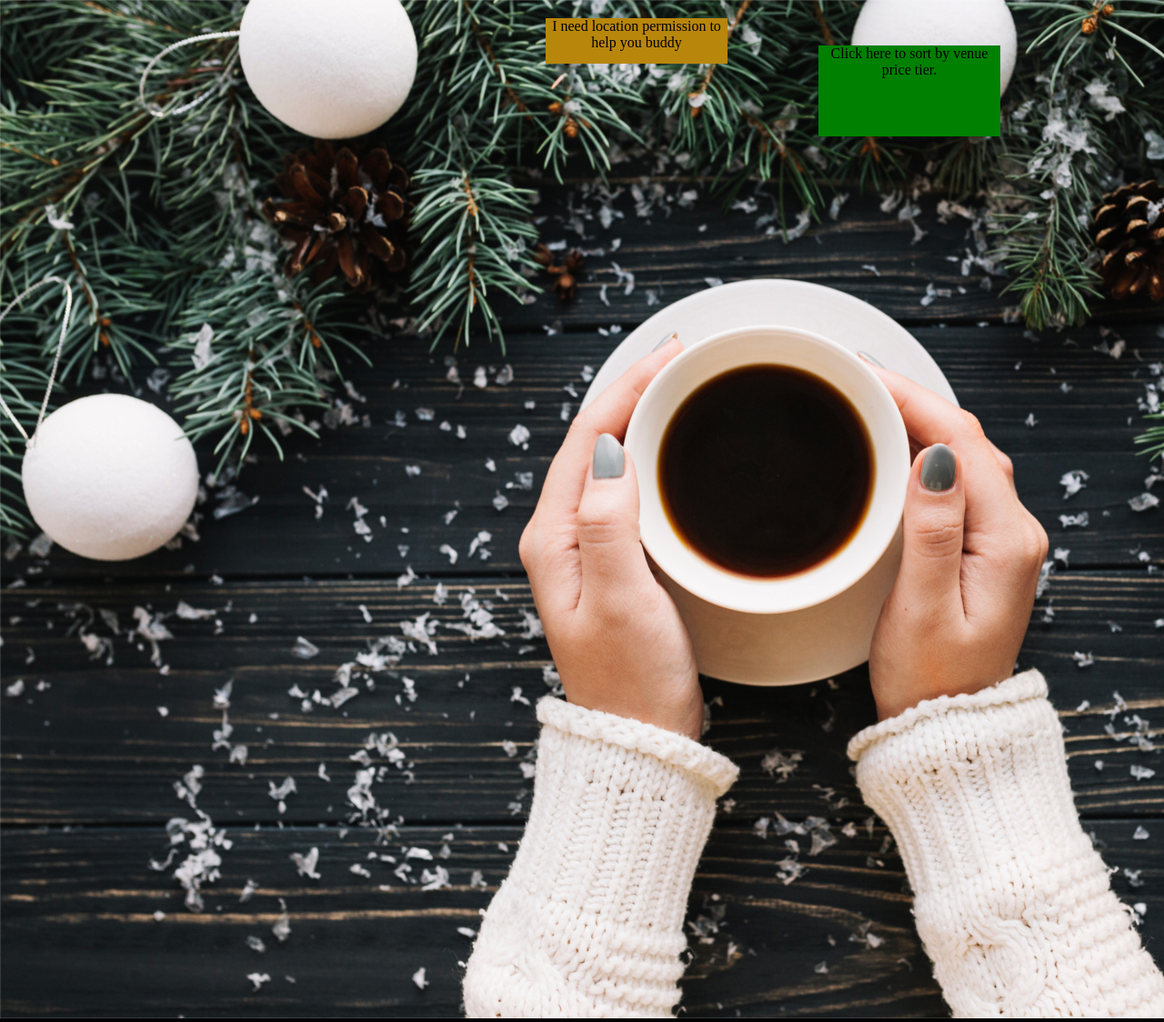
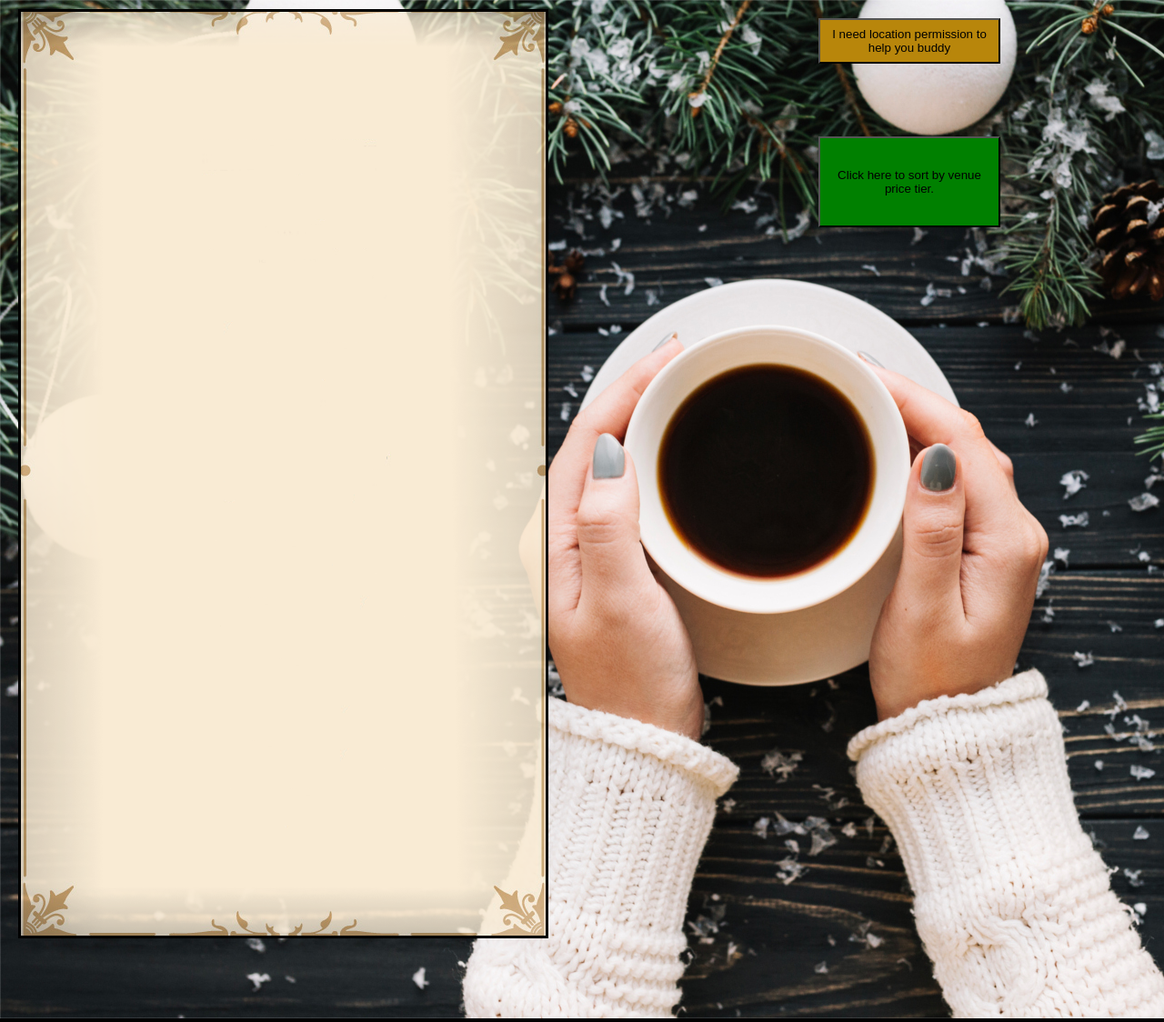
Before and after one commit to duleduledule/Coffee-shop, a PHP site: page / in a window 1280 px wide; the page is wider, and only the part inside the window is pictured. Shown: that part at 91% size. Run offline with PHP 8.4, Linux system fonts and the light colour scheme; some libraries are stand-ins or nearby versions.

Commit message:
Add files via upload

```diff
--- a/commondivs.css
+++ b/commondivs.css
@@ -40,13 +40,23 @@ img
 	height:auto;
 	z-index:10;
 }
+.resultbackground
+{
+	left:20px;
+	top:10px;
+	position:absolute;
+	width:577px;
+	height:1016px;
+	z-index:11;
+	border:3px solid;
+}
 .locator
 {
 	position:absolute;
 	background-color: darkgoldenrod;
     text-align: center;
 	top:20px;
-	left:600px;
+	left:900px;
 	width:200px;
 	height:50px;
 	z-index:30;
@@ -56,19 +66,26 @@ img
 	position:absolute;
 	background-color: green;
     text-align: center;
-	top:50px;
+	top:150px;
 	left:900px;
 	width:200px;
 	height:100px;
 	z-index:20;
 }
+.container
+{
+	position:absolute;
+	top:20px;
+	left:100px;
+	width:500px;
+	height:1000px;
+	z-index:50;
+}
 .redjedan
 {
 	position:absolute;
-
-
-	top:20px;
-	left:50px;
+	top:0px;
+	left:0px;
 	width:400px;
 	height:100px;
 	z-index:20;
@@ -76,10 +93,8 @@ img
 .reddva
 {
 	position:absolute;
-
-
-	top:120px;
-	left:50px;
+	top:100px;
+	left:0px;
 	width:400px;
 	height:100px;
 	z-index:20;
@@ -87,10 +102,8 @@ img
 .redtri
 {
 	position:absolute;
-
-
-	top:220px;
-	left:50px;
+	top:200px;
+	left:0px;
 	width:400px;
 	height:100px;
 	z-index:20;
@@ -98,10 +111,8 @@ img
 .redcetiri
 {
 	position:absolute;
-
-
-	top:320px;
-	left:50px;
+	top:300px;
+	left:0px;
 	width:400px;
 	height:100px;
 	z-index:20;
@@ -109,10 +120,8 @@ img
 .redpet
 {
 	position:absolute;
-
-
-	top:420px;
-	left:50px;
+	top:400px;
+	left:0px;
 	width:400px;
 	height:100px;
 	z-index:20;
@@ -120,10 +129,8 @@ img
 .redsest
 {
 	position:absolute;
-
-
-	top:520px;
-	left:50px;
+	top:500px;
+	left:0px;
 	width:400px;
 	height:100px;
 	z-index:20;
@@ -131,10 +138,8 @@ img
 .redsedam
 {
 	position:absolute;
-
-
-	top:620px;
-	left:50px;
+	top:600px;
+	left:0px;
 	width:400px;
 	height:100px;
 	z-index:20;
@@ -142,10 +147,8 @@ img
 .redosam
 {
 	position:absolute;
-
-
-	top:720px;
-	left:50px;
+	top:700px;
+	left:0px;
 	width:400px;
 	height:100px;
 	z-index:20;
@@ -153,10 +156,8 @@ img
 .reddevet
 {
 	position:absolute;
-
-
-	top:820px;
-	left:50px;
+	top:800px;
+	left:0px;
 	width:400px;
 	height:100px;
 	z-index:20;
@@ -164,11 +165,149 @@ img
 .reddeset
 {
 	position:absolute;
-
-
-	top:920px;
-	left:50px;
+	top:900px;
+	left:0px;
 	width:400px;
 	height:100px;
 	z-index:20;
 }
+.containerq
+{
+	position:absolute;
+	top:20px;
+	left:400px;
+	width:400px;
+	height:1000px;
+	z-index:100;
+}
+.maleslikeq
+{
+	top:0px;
+	left:0px;
+	width:100px;
+	height:100px;
+	margin:0px;
+	border:0px;
+}
+.redtekstq
+{
+	position:absolute;
+	/*background-color: purple;*/
+    text-align: center;
+	top:0px;
+	left:100px;
+	width:300px;
+	height:100px;
+	z-index:20;
+	font-size:20px;
+	font-family:Bookman Old Style;
+}
+.redjedanq
+{
+	position:absolute;
+
+
+	top:0px;
+	left:0px;
+	width:400px;
+	height:100px;
+	z-index:20;
+}
+.reddvaq
+{
+	position:absolute;
+
+
+	top:100px;
+	left:0px;
+	width:400px;
+	height:100px;
+	z-index:20;
+}
+.redtriq
+{
+	position:absolute;
+
+
+	top:200px;
+	left:0px;
+	width:400px;
+	height:100px;
+	z-index:20;
+}
+.redcetiriq
+{
+	position:absolute;
+
+
+	top:300px;
+	left:0px;
+	width:400px;
+	height:100px;
+	z-index:20;
+}
+.redpetq
+{
+	position:absolute;
+
+
+	top:400px;
+	left:0px;
+	width:400px;
+	height:100px;
+	z-index:20;
+}
+.redsestq
+{
+	position:absolute;
+
+
+	top:500px;
+	left:0px;
+	width:400px;
+	height:100px;
+	z-index:20;
+}
+.redsedamq
+{
+	position:absolute;
+
+
+	top:600px;
+	left:0px;
+	width:400px;
+	height:100px;
+	z-index:20;
+}
+.redosamq
+{
+	position:absolute;
+
+
+	top:700px;
+	left:0px;
+	width:400px;
+	height:100px;
+	z-index:20;
+}
+.reddevetq
+{
+	position:absolute;
+
+
+	top:800px;
+	left:0px;
+	width:400px;
+	height:100px;
+	z-index:20;
+}
+.reddesetq
+{
+	position:absolute;
+
+
+	top:900px;
+	left:0px;
+	width:400px;
+	height:100px;
+}
--- a/index.php
+++ b/index.php
@@ -23,9 +23,11 @@ locatorquestion();
 
 <body class="body" id="body"><!-- <div id="" class=""></div>     <img id="" src="prazno.png">    -->
 <div id="pozadina" class="pozadina"><img src="pozadina.jpg"></div>
-<div id="locator" class="locator">I need location permission to help you buddy</div>
-<div id="foursquare" class="foursquare">Click here to sort by venue price tier. </div>
+<div id="resultbackground" class="resultbackground"><img src="resultbackground.png"></div>
+<button id="locator" class="locator">I need location permission to help you buddy</button>
 
+<button id="foursquare" class="foursquare">Click here to sort by venue price tier.</button>
+<div id="container" class="container">
 <div id="redjedan" class="redjedan"><img class="maleslike" id="redjedanslika" src="prazno.png"><div class="redtekst" id="redjedantekst" ></div></div>
 <div id="reddva" class="reddva"><img class="maleslike" id="reddvaslika" src="prazno.png"><div class="redtekst" id="reddvatekst" ></div></div>
 <div id="redtri" class="redtri"><img class="maleslike" id="redtrislika" src="prazno.png"><div class="redtekst" id="redtritekst" ></div></div>
@@ -36,5 +38,20 @@ locatorquestion();
 <div id="redosam" class="redosam"><img class="maleslike" id="redosamslika" src="prazno.png"><div class="redtekst" id="redosamtekst" ></div></div>
 <div id="reddevet" class="reddevet"><img class="maleslike" id="reddevetslika" src="prazno.png"><div class="redtekst" id="reddevettekst" ></div></div>
 <div id="reddeset" class="reddeset"><img class="maleslike" id="reddesetslika" src="prazno.png"><div class="redtekst" id="reddesettekst" ></div></div>
+</div>
+
+<!-- q dodatak imenu, za query(sory by price) -->
+<div id="containerq" class="containerq">
+<div id="redjedanq" class="redjedanq"><img class="maleslikeq" id="redjedanslikaq" src="prazno.png"><div class="redtekstq" id="redjedantekstq"  ></div></div>
+<div id="reddvaq" class="reddvaq"><img class="maleslikeq" id="reddvaslikaq" src="prazno.png"><div class="redtekstq" id="reddvatekstq" ></div></div>
+<div id="redtriq" class="redtriq"><img class="maleslikeq" id="redtrislikaq" src="prazno.png"><div class="redtekstq" id="redtritekstq" ></div></div>
+<div id="redcetiriq" class="redcetiriq"><img class="maleslikeq" id="redcetirislikaq" src="prazno.png"><div class="redtekstq" id="redcetiritekstq" ></div></div>
+<div id="redpetq" class="redpetq"><img class="maleslikeq" id="redpetslikaq" src="prazno.png"><div class="redtekstq" id="redpettekstq" ></div></div>
+<div id="redsestq" class="redsestq"><img class="maleslikeq" id="redsestslikaq" src="prazno.png"><div class="redtekstq" id="redsesttekstq" ></div></div>
+<div id="redsedamq" class="redsedamq"><img class="maleslikeq" id="redsedamslikaq" src="prazno.png"><div class="redtekstq" id="redsedamtekstq" ></div></div>
+<div id="redosamq" class="redosamq"><img class="maleslikeq" id="redosamslikaq" src="prazno.png"><div class="redtekstq" id="redosamtekstq" ></div></div>
+<div id="reddevetq" class="reddevetq"><img class="maleslikeq" id="reddevetslikaq" src="prazno.png"><div class="redtekstq" id="reddevettekstq" ></div></div>
+<div id="reddesetq" class="reddesetq"><img class="maleslikeq" id="reddesetslikaq" src="prazno.png"><div class="redtekstq" id="reddesettekstq" ></div></div>
+</div>
 </body>
 </html>
--- /dev/null
+++ b/venue.css
@@ -0,0 +1,4 @@
+.body
+{
+
+}
```
Also changed, not shown: requests.js (+156 -82 lines), venue.js (added, +46 -0 lines), venue.php (added, +25 -0 lines), resultbackground.png (added), 1 other file.
